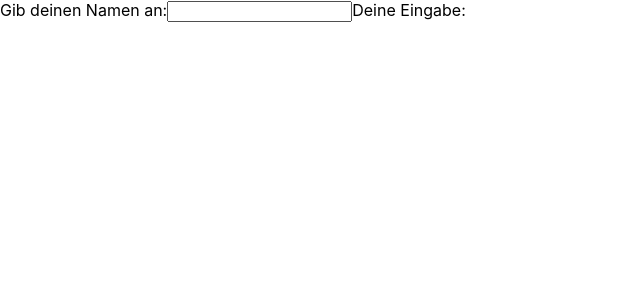
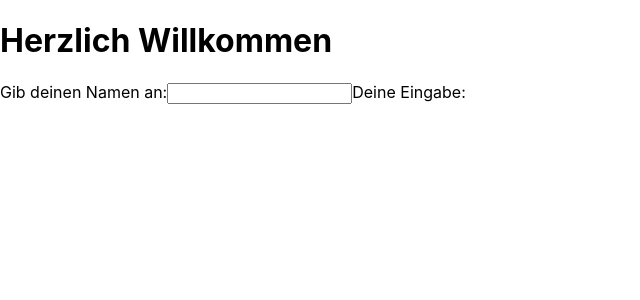
Before and after one commit to TuceYBLN/dummy-project, a React (Create React App) app in the folder dummy-app/: page / in a window 1280 px wide. Shown: the top 300 px of the page, without its empty margins (0-640 px from the left). Built offline with nearby package versions, Linux system fonts and the light colour scheme.

Commit message:
SCRUM-6: Titel hinzugefügt

```diff
--- a/dummy-app/src/App.js
+++ b/dummy-app/src/App.js
@@ -11,6 +11,7 @@ function App() {
 
     return (
         <div>
+            <h1>Herzlich Willkommen</h1>
             <label>Gib deinen Namen an:
                 <input type="text" onChange={e => onChangeHandler(e)}/>
             </label>
```
